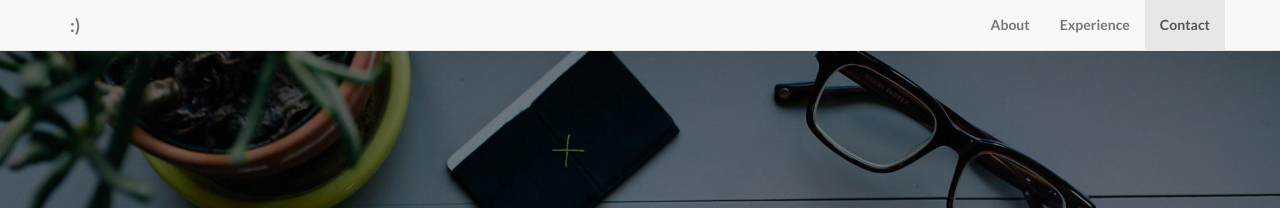
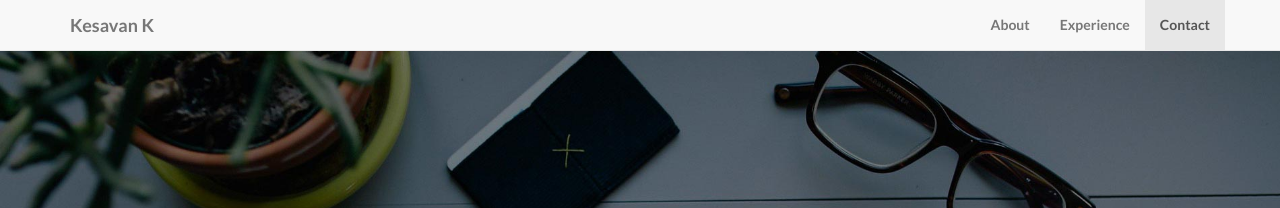
Before and after one commit to kasplat/kesavankushalnagar, a Jekyll site: the page built from index.html, in a window 1280 px wide. Shown: the top 208 px of the page. Built offline with Jekyll 4.4.1, drawn with Linux system fonts in a browser that asks for light colours; nearby versions of some CDN libraries; library files that are not in the unit come from our copies.

Commit message:
update title

```diff
--- a/_config.yml
+++ b/_config.yml
@@ -3,7 +3,7 @@
 # ----------------------- #
 
 url: https://kasplat.github.io/kesavankushalnagar.github.io/
-title: :)
+title: Kesavan K
 email: kesavan.kushalnagar@gmail.com
 author: Kesavan Kushalnagar
 description: > # "Write an awesome description for your new site here.
```
